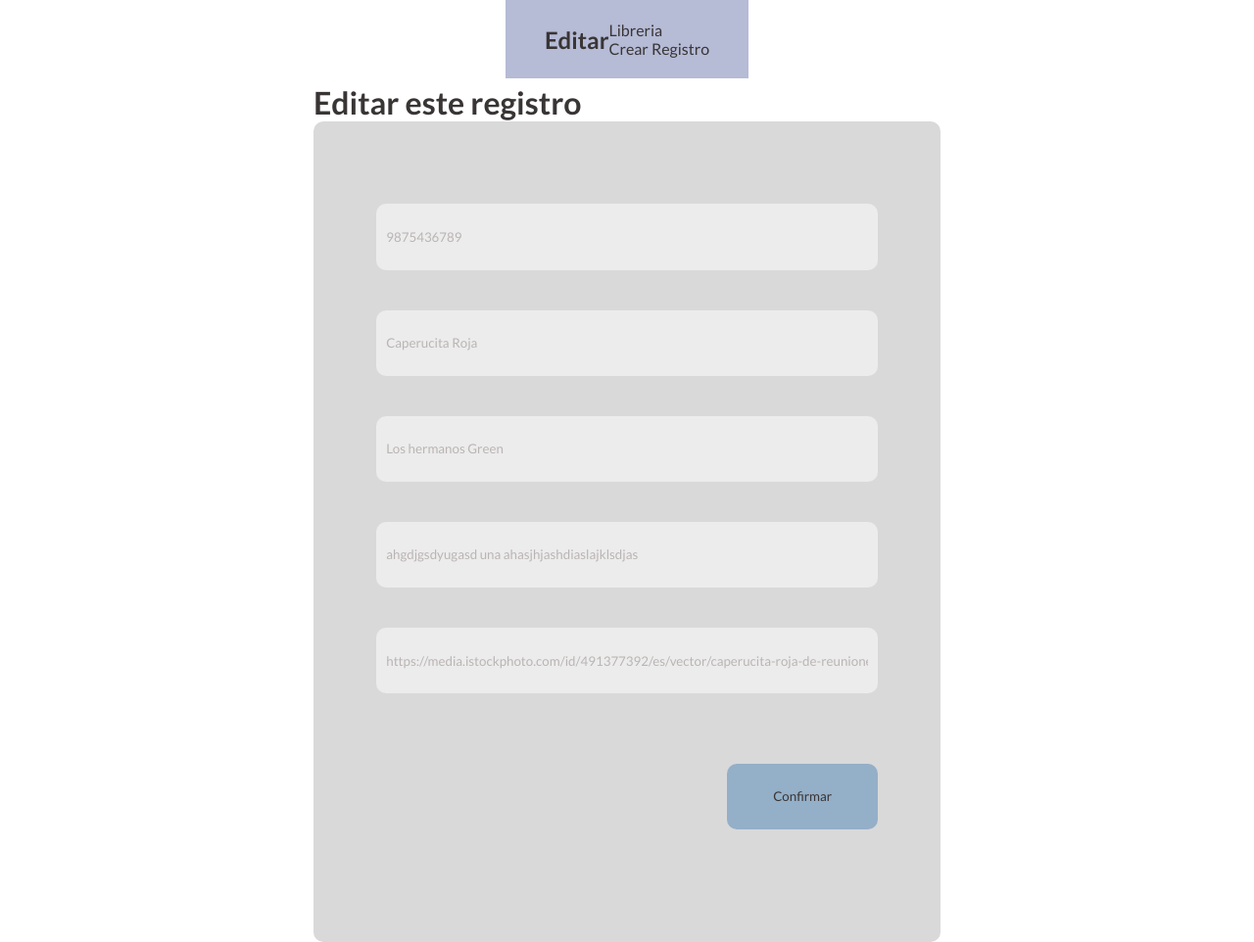
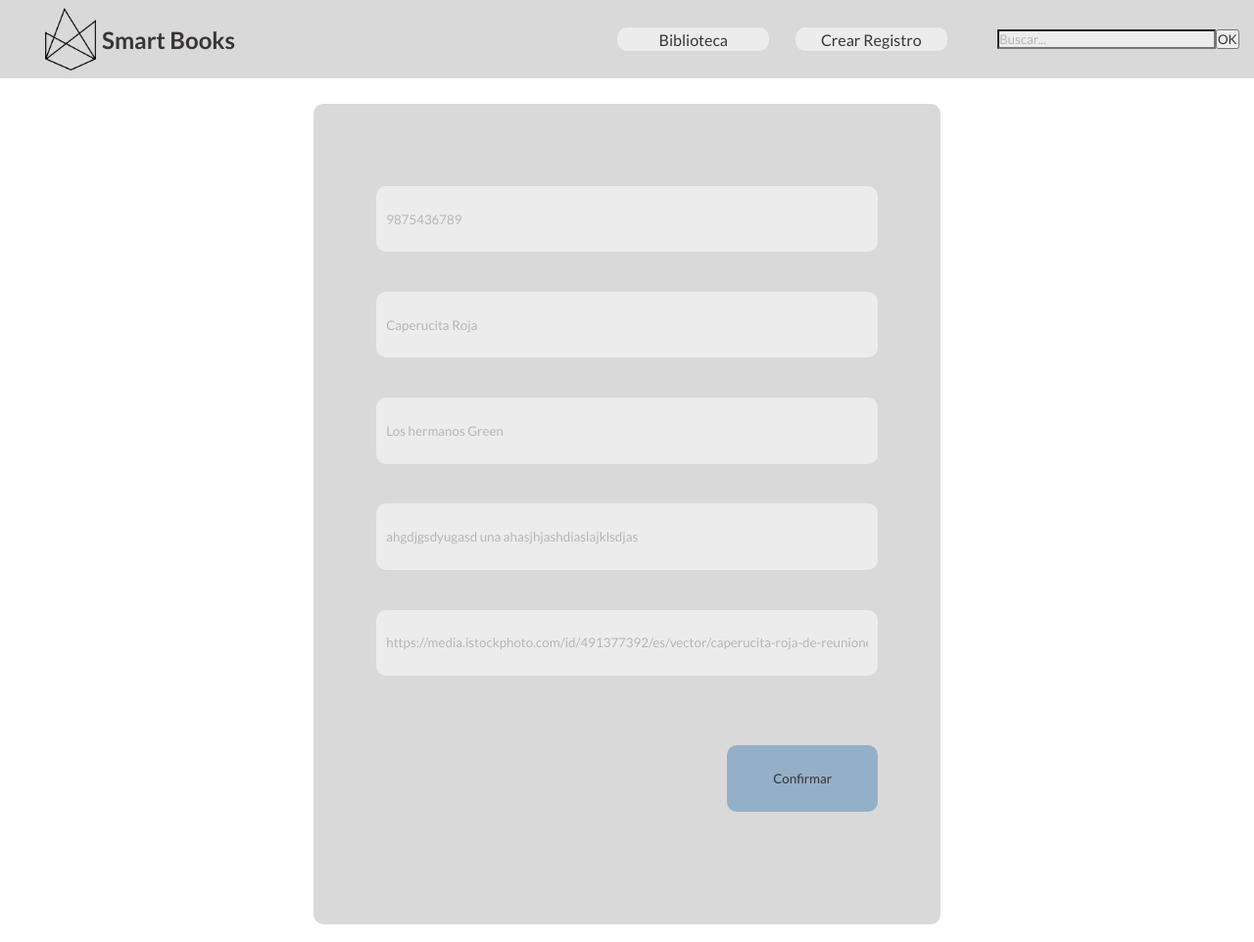
Before and after one commit to SILLUCERO/Biblioteca, a PHP site: page /Biblioteca/edicion-formulario.php?id=1 in a window 1280 px wide. Shown: the whole page at 98% size. Run offline with PHP 8.4, Linux system fonts and the light colour scheme; data comes from the database, SQL or seed files in the repository.

Commit message:
header en formularios

```diff
--- a/edicion-formulario.php
+++ b/edicion-formulario.php
@@ -30,17 +30,31 @@ $row = mysqli_fetch_array($query);
 
 <body>
     <div class='box0'>
-        <header>
-            <nav class="nav">
-                <h1>Editar</h1>
-                <ul>
-                    <li><a href="./indice.php">Libreria</a></li>
-                    <li><a href="./formulario.php">Crear Registro</a></li>
-                </ul>
-            </nav>
+    <header class="nav">
+            <div class="imagotipo">
+                <div class="img_isologo">
+                    <img src="./assets/img_logo.png" alt="Isologo de Smart Books">
+                </div>
+                <div class="sb_logotipo">
+                    <h2>Smart Books</h2>
+                </div>
+            </div>
+            <div class=acciones_barra>
+                <div class="biblioteca">
+                    <a href="./indice.php">Biblioteca</a>
+                </div>
+                <div class="crear_formulario">
+                    <a href="./formulario.php">Crear Registro</a>
+                </div>
+                <div class="buscar">
+                <form class=buscar_ok action="indice.php" method="POST">
+                    <input type="text" id="palabras_clave" name="keywords" size="30" maxlength="30" value="Buscar...">
+                    <input type="submit" name="buscar" id="search" value="OK">
+                </form>
+                </div>
+            </div>
         </header>
         <div>
-            <h1>Editar este registro</h1>
             <form class="formLibros" action="./logica/actualizar.php" method="POST">
                 <input class="boxDatos" type="hidden" name="id" value="<?= $row['id'] ?>">
                 <input class="boxDatos" type="text" name="isbn" placeholder="ISBN" value="<?= $row['ISBN'] ?>">
--- a/estilos/encabezado.css
+++ b/estilos/encabezado.css
@@ -6,7 +6,7 @@
     padding: 2.5rem;
     height: 2rem;
     width: 100%;
-    background-color: var(--c-window);
+    background-color: var(--c-card);
     margin-bottom: 2%;
 }
 
--- a/estilos/style.css
+++ b/estilos/style.css
@@ -15,7 +15,6 @@
 
 :root {
   --c-background: #FFFFFF;
-  --c-window: #B6BBD6;
   --c-gap: #ECECEC;
   --c-card: #D9D9D9;
 
--- a/indice.php
+++ b/indice.php
@@ -26,7 +26,7 @@ $query = mysqli_query($con, $sql);
 </head>
 
 <body>
-    <div class="box">
+    <div class="box0">
     <header class="nav">
             <div class="imagotipo">
                 <div class="img_isologo">
```
Also changed, not shown: formulario.php (+23 -8 lines).
